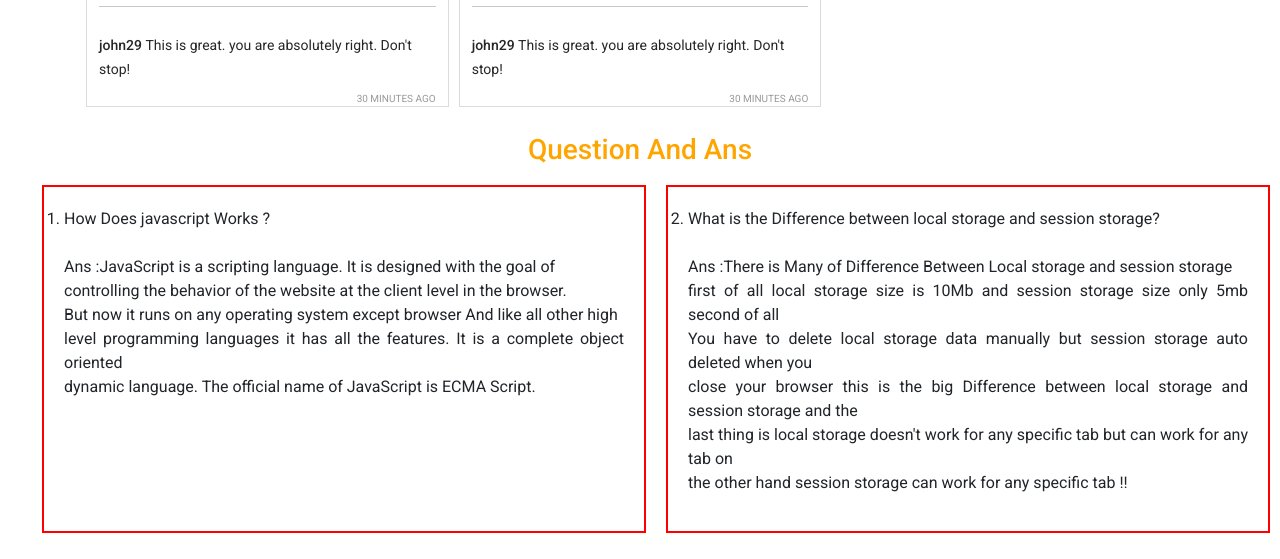
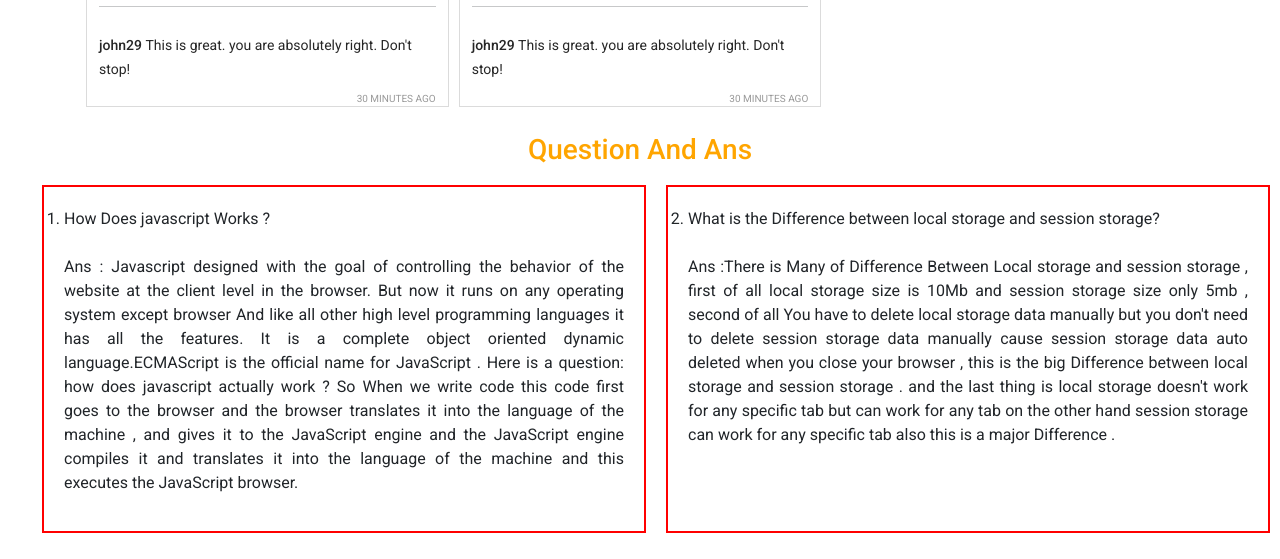
Before and after one commit to NazmulHasanNahid/social-media, a plain HTML site: page index.html in a window 1280 px wide. Shown: the part 1425-1984 px from the top of the page. Drawn offline with nearby package versions, Linux system fonts and the light colour scheme.

Commit message:
finished

```diff
--- a/index.html
+++ b/index.html
@@ -84,12 +84,14 @@
                 <ol class="flex-container">
                     <span class="margin">
                     <li>How Does javascript Works ?</li> <br>
-                    <p class="text-align">Ans :JavaScript is a scripting language. It is designed with the goal of  <br> controlling the behavior of the website at the client level in the browser. <br> But now it runs on any operating system except browser And like all other high <br> level programming languages it has all the features. It is a complete object oriented <br> dynamic language. The official name of JavaScript is ECMA Script.
+                    <p class="text-align"> Ans : Javascript  designed with the goal of controlling the behavior of the website at the client level in the browser. But now it runs on any operating system except browser And like all other high level programming languages it has all the features. It is a complete object oriented dynamic language.ECMAScript is the official name for JavaScript . Here is a question: how does javascript actually work ?
+                    So When we write code this code first goes to the browser and the browser translates it into the language of the machine  ,  and gives it to the JavaScript engine and the JavaScript engine compiles it and translates it into the language of the machine and this executes the JavaScript browser.
+
                     </p>
                     </span >
                     <span class="margin">
                     <li>What is the Difference between local storage and session storage?</li> <br>
-                     <p class="text-align">Ans :There is Many of Difference Between Local storage and session storage <br> first of all local storage size is 10Mb and session storage size only 5mb second of all <br> You have to delete local storage data manually but session storage auto deleted when you <br> close your browser this is the big Difference between local storage and session storage and the  <br>  last thing is local storage  doesn't work for any specific tab but can work for any tab on <br> the other hand session  storage can work for any specific tab !!
+                     <p class="text-align">Ans :There is Many of Difference Between Local storage and session storage , first of all local storage size is 10Mb and session storage size only 5mb , second of all  You have to delete local storage data manually but you don't need to delete session storage data manually cause  session storage data auto  deleted when you  close your browser , this is the big Difference between local storage and session storage . and the last thing is local storage  doesn't work for any specific tab but can work for any tab on  the other hand session  storage can work for any specific tab also this is a  major Difference .
                     </p>
                     </span>
                 </ol>
```
